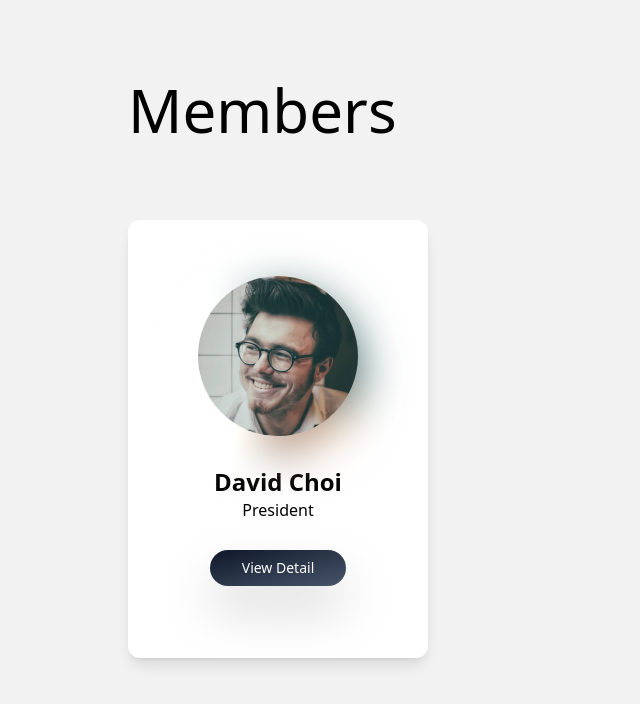
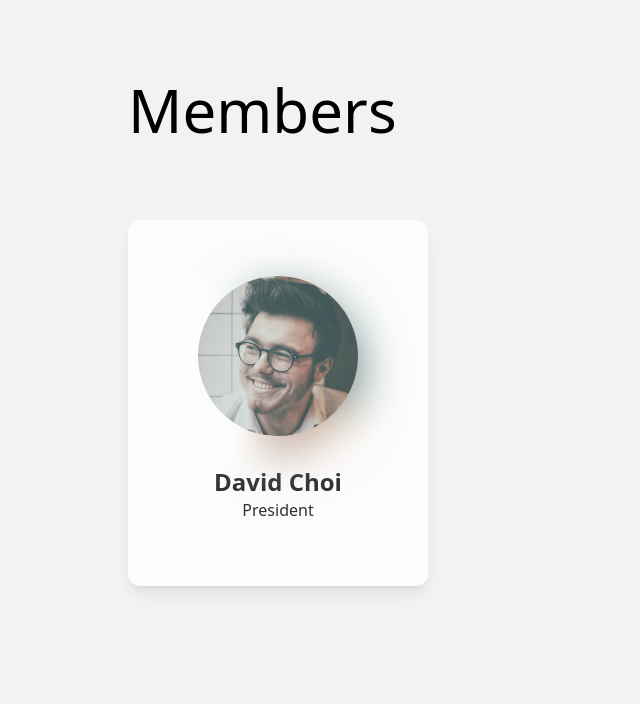
Before and after one commit to tubi55/react-ex-tailwind, a React (Vite) app: page / in a window 1280 px wide. Shown: the top 704 px of the page, without its empty margins (0-640 px from the left). Built offline with nearby package versions, Linux system fonts and the light colour scheme.

Commit message:
hover모션 추가

```diff
--- a/src/App.jsx
+++ b/src/App.jsx
@@ -2,15 +2,17 @@ function App() {
   return (
     <main className="w-full h-screen bg-black/5 py-[10vh] px-[10vw]">
       {/* page title */}
-      <h1 className="mb-20 text-6xl font-thin">Members</h1>
+      <h1 className="mb-20 text-6xl font-thin transition hover:text-slate-600">
+        Members
+      </h1>
 
       <section>
         {/* card */}
-        <article className="w-[300px] px-10 py-14 text-center bg-white rounded-xl shadow-lg">
+        <article className="group w-[300px] px-10 pt-14 pb-0 text-center bg-white rounded-xl shadow-lg transition-all opacity-80 hover:opacity-100 hover:pb-14">
           {/* thumbnail */}
           <figure className="relative inline-block mb-6 size-40">
             <img
-              className="absolute object-cover translate-y-4 rounded-full size-full blur-xl saturate-150 brightness-150"
+              className="absolute object-cover transition delay-200 translate-y-4 rounded-full size-full blur-xl saturate-150 brightness-150 "
               src="./img/peter.jpg"
               alt="peter"
             />
@@ -25,7 +27,7 @@ function App() {
           <div>
             <h2 className="text-2xl font-bold">David Choi</h2>
             <p className="text-base mb-7">President</p>
-            <button className="px-8 py-2 mb-4 text-sm text-white rounded-full bg-gradient-to-br from-slate-900 to-slate-600 drop-shadow-2xl">
+            <button className="px-8 py-2 mb-0 text-sm text-white transition delay-150 scale-150 rounded-full opacity-0 bg-gradient-to-br from-slate-900 to-slate-600 drop-shadow-2xl group-hover:opacity-100 group-hover:scale-100">
               View Detail
             </button>
           </div>
```
